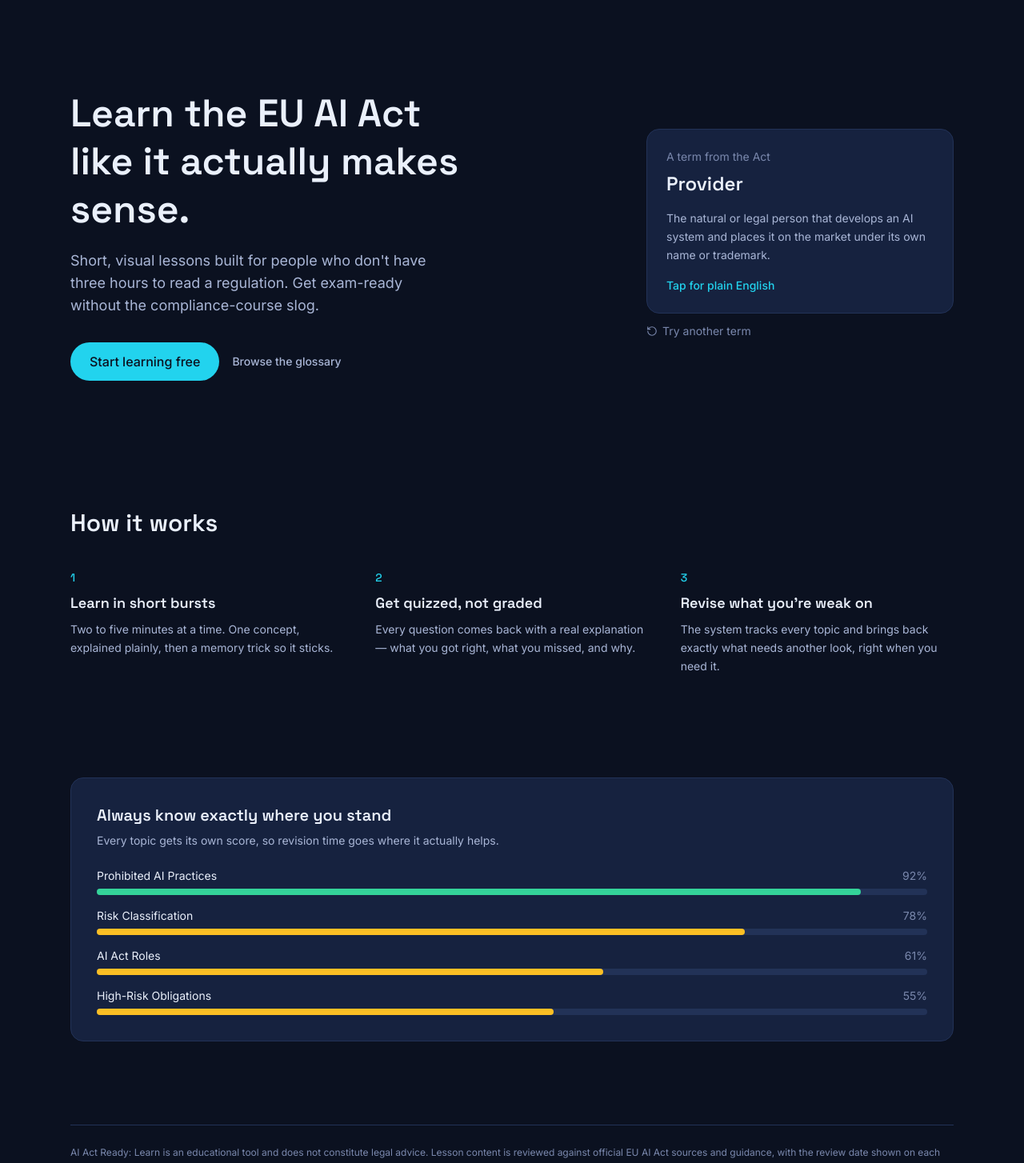
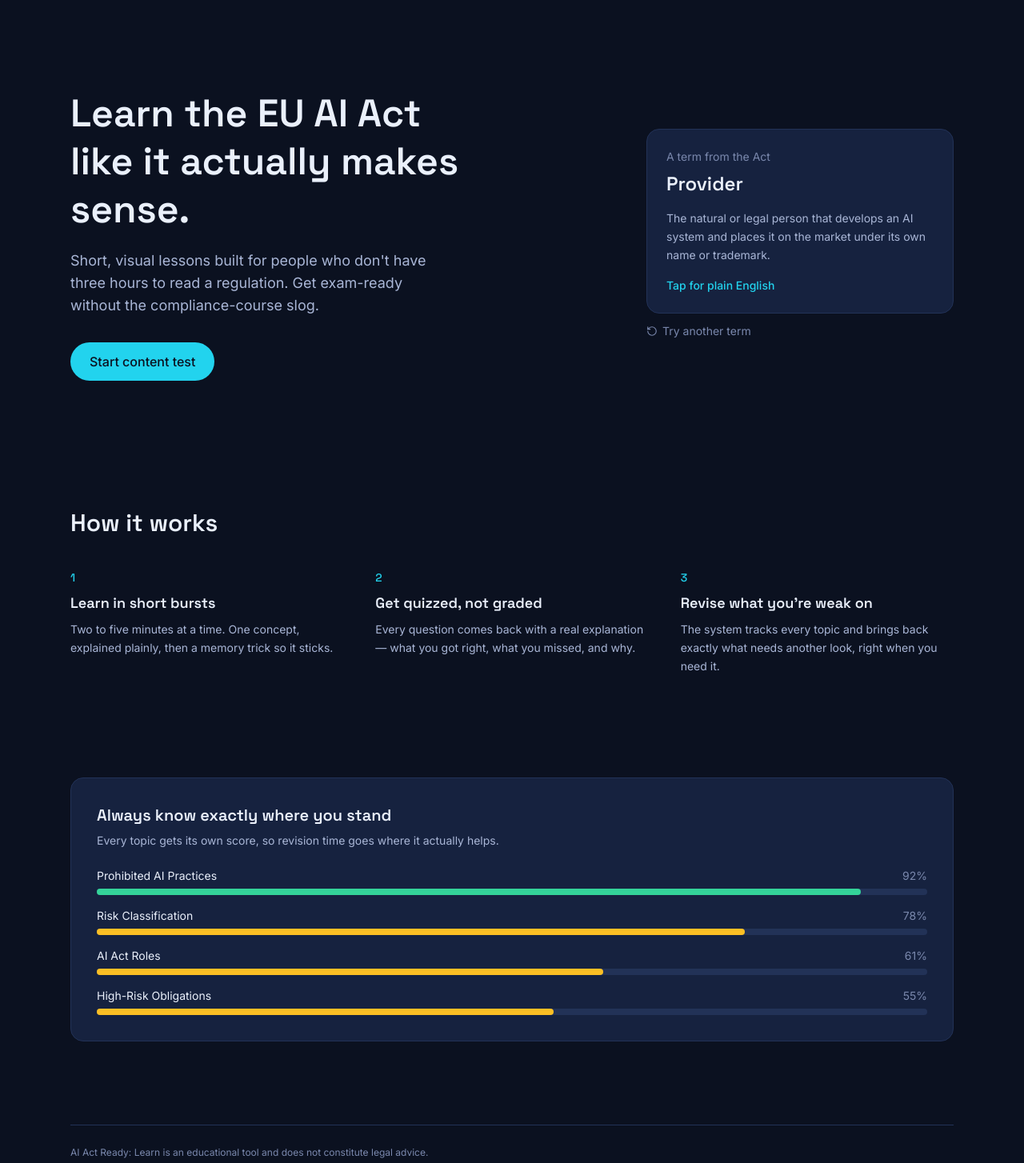
Before and after one commit to AiActReady/mockexam-app, a Next.js app: page / in a window 1280 px wide. Shown: the top 1454 px of the page at 80% size. Built offline with nearby package versions, Linux system fonts and the light colour scheme.

Commit message:
Point homepage CTA to public content tester

```diff
--- a/src/app/page.tsx
+++ b/src/app/page.tsx
@@ -35,7 +35,6 @@ function scoreColor(score: number) {
 export default function LandingPage() {
   return (
     <div className="flex-1">
-      {/* Hero */}
       <section className="mx-auto max-w-6xl px-6 pt-20 pb-16 md:pt-28 md:pb-24">
         <div className="grid gap-12 md:grid-cols-2 md:items-center">
           <div>
@@ -48,16 +47,10 @@ export default function LandingPage() {
             </p>
             <div className="mt-8 flex flex-wrap items-center gap-4">
               <Link
-                href="/register"
+                href="/dashboard"
                 className="rounded-full bg-[var(--color-primary)] px-6 py-3 font-medium text-[var(--color-bg)] transition-opacity hover:opacity-90"
               >
-                Start learning free
-              </Link>
-              <Link
-                href="/glossary"
-                className="text-sm font-medium text-[var(--color-text-muted)] hover:text-[var(--color-text)]"
-              >
-                Browse the glossary
+                Start content test
               </Link>
             </div>
           </div>
@@ -67,7 +60,6 @@ export default function LandingPage() {
         </div>
       </section>
 
-      {/* How it works */}
       <section className="mx-auto max-w-6xl px-6 py-16">
         <h2 className="font-display text-2xl font-semibold md:text-3xl">How it works</h2>
         <div className="mt-10 grid gap-10 md:grid-cols-3">
@@ -83,15 +75,13 @@ export default function LandingPage() {
         </div>
       </section>
 
-      {/* Knowledge map preview */}
       <section className="mx-auto max-w-6xl px-6 py-16">
         <div className="rounded-2xl border border-[var(--color-border)] bg-[var(--color-surface-raised)] p-8">
           <h2 className="font-display text-xl font-semibold">
             Always know exactly where you stand
           </h2>
           <p className="mt-2 text-sm text-[var(--color-text-muted)]">
-            Every topic gets its own score, so revision time goes where it actually
-            helps.
+            Every topic gets its own score, so revision time goes where it actually helps.
           </p>
           <div className="mt-6 space-y-4">
             {TOPICS.map((topic) => (
@@ -112,17 +102,12 @@ export default function LandingPage() {
         </div>
       </section>
 
-      {/* Footer */}
       <footer className="mx-auto max-w-6xl px-6 py-10">
         <div className="border-t border-[var(--color-border)] pt-6 text-xs leading-relaxed text-[var(--color-text-subtle)]">
           <p>
-            AI Act Ready: Learn is an educational tool and does not constitute legal
-            advice. Lesson content is reviewed against official EU AI Act sources and
-            guidance, with the review date shown on each lesson and glossary entry.
+            AI Act Ready: Learn is an educational tool and does not constitute legal advice.
           </p>
-          <p className="mt-2">
-            &copy; {new Date().getFullYear()} AI Act Ready. All rights reserved.
-          </p>
+          <p className="mt-2">&copy; {new Date().getFullYear()} AI Act Ready. All rights reserved.</p>
         </div>
       </footer>
     </div>
```
